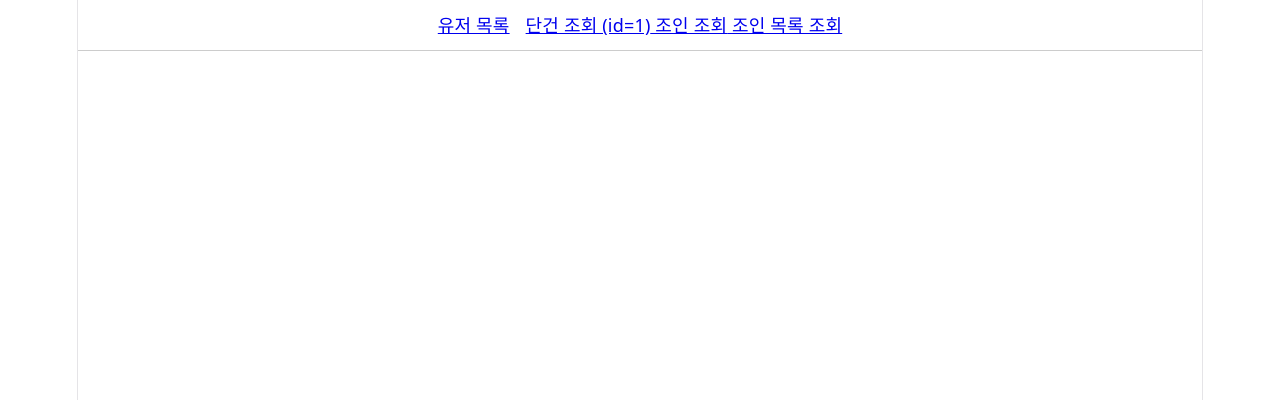
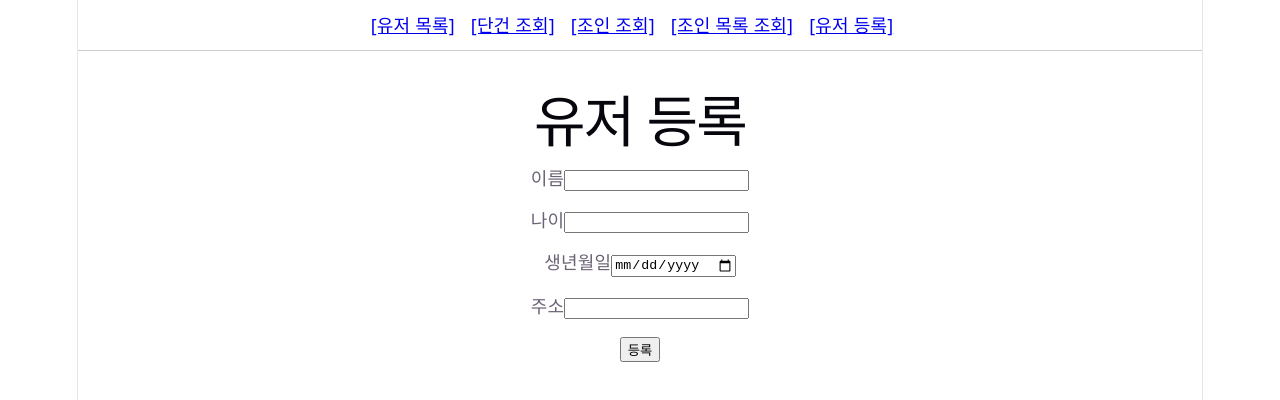
Before and after one commit to kimgyuhyun/legacy-servlet-jdbc, a React (Vite) app in the folder legacy-practice-step3.0/legacy-practice-frontend/: page /create/user in a window 1280 px wide. Shown: the top 400 px of the page. Built offline with nearby package versions, Linux system fonts and the light colour scheme.

Commit message:
feat: UserCreatePage implementation based on useState/onChange/onSubmit

```diff
--- a/legacy-practice-step3.0/legacy-practice-frontend/src/App.jsx
+++ b/legacy-practice-step3.0/legacy-practice-frontend/src/App.jsx
@@ -3,15 +3,17 @@ import UserDetailPage from './pages/UserDetailPage';
 import UserListPage from './pages/UserListPage';
 import UserWithDetailPage from './pages/UserWithDetailPage';
 import UserWithDetailListPage from './pages/UserWithDetailListPage';
+import UserCreatePage from './pages/UserCreatePage';
 
 function App() {
   return (
     <>
       <nav style={{ padding: '12px 24px', borderBottom: '1px solid #ccc'}}>
-        <Link to="/list" style={{ marginRight: 16 }}>유저 목록</Link>
-        <Link to="/detail/1">단건 조회 (id=1)</Link>
-        <Link to="/join/user/detail/1"> 조인 조회</Link>
-        <Link to="/join/user/detail/list"> 조인 목록 조회</Link>
+        <Link to="/list" style={{ marginRight: 16 }}>[유저 목록]</Link>
+        <Link to="/detail/1" style={{ marginRight: 16 }}>[단건 조회]</Link>
+        <Link to="/join/user/detail/1" style={{ marginRight: 16 }}>[조인 조회]</Link>
+        <Link to="/join/user/detail/list" style={{ marginRight: 16 }}>[조인 목록 조회]</Link>
+        <Link to="/create/user" style={{ marginRight: 16 }}>[유저 등록]</Link>
       </nav>
 
       <Routes>
@@ -19,6 +21,7 @@ function App() {
         <Route path="/detail/:id" element={<UserDetailPage/>} />
         <Route path="/join/user/detail/:id" element={<UserWithDetailPage/>} />
         <Route path="/join/user/detail/list" element={<UserWithDetailListPage/>} />
+        <Route path="/create/user" element={<UserCreatePage/>} />
       </Routes>
     </>
   )
--- a/legacy-practice-step3.0/legacy-practice-frontend/src/api/userApi.js
+++ b/legacy-practice-step3.0/legacy-practice-frontend/src/api/userApi.js
@@ -12,8 +12,11 @@ export const getUserById = (id) => client.get(`/user/api/${id}`);
 //    return res;
 //  };
 
+
 export const getUserList = () => client.get('/user/api/list');
 
 export const getUserWithDetailById = (id) => client.get(`/user/api/detail/${id}`);
 
 export const getUserWithDetailList = () => client.get('/user/api/detail/list');
+
+export const createUser = (user) => client.post('/user/api/create', user);
--- /dev/null
+++ b/legacy-practice-step3.0/legacy-practice-frontend/src/pages/UserCreatePage.jsx
@@ -0,0 +1,79 @@
+import { useState } from 'react';
+import { createUser } from '../api/userApi';
+
+function UserCreatePage() {
+    const [form, setForm] = useState({
+        name: '',
+        age: '',
+        birthDate: '',
+        address: '',
+    });
+    const [result, setResult] = useState(null);
+    const [loading, setLoading] = useState(false);
+    const [error, setError] = useState('');
+
+    const handleChange = (e) => {
+        const { name, value } = e.target;
+        setForm({ ...form, [name]: value });
+    };
+
+    const handleSubmit = async (e) => {
+        e.preventDefault();
+        setLoading(true);
+        setError('');
+
+        try {
+            const res = await createUser({
+                ...form,
+                age: parseInt(form.age, 10),
+            });
+            setResult(res.data);
+        } catch (e) {
+            const msg = e.response?.data?.message || e.message || '등록 실패';
+            setError(msg);
+        } finally {
+            setLoading(false);
+        }
+    }
+
+    return (
+        <div style={{ padding: 24 }}>
+            <h1>유저 등록</h1>
+
+            <form onSubmit={handleSubmit}>
+                <div style={{ marginBottom: 16 }}>
+                    <label htmlFor="name">이름</label>
+                    <input type="text" id="name" name="name"
+                        value={form.name} onChange={handleChange} required />
+                </div>
+                <div style={{ marginBottom: 16 }}>
+                    <label htmlFor="age">나이</label>
+                    <input type="number" id="age" name="age"
+                        value={form.age} onChange={handleChange} required />
+                </div>
+                <div style={{ marginBottom: 16 }}>
+                    <label htmlFor="birthDate">생년월일</label>
+                    <input type="date" id="birthDate" name="birthDate"
+                        value={form.birthDate} onChange={handleChange} required />
+                </div>
+                <div style={{ marginBottom: 16 }}>
+                    <label htmlFor="address">주소</label>
+                    <input type="text" id="address" name="address"
+                        value={form.address} onChange={handleChange} required />
+                </div>
+                <button type="submit" disabled={loading}>
+                    {loading ? '등록 중...' : '등록'}
+                </button>
+            </form>
+
+            {error && <p style={{ color: 'red' }}>{error}</p>}
+            {result && (
+                <div style={{ marginTop: 16 }}>
+                    <p>✅ 등록 완료! ID: {result.id} / 이름: {result.name}</p>
+                </div>
+            )}
+        </div>
+    );
+}
+
+export default UserCreatePage;
```
Also changed, not shown: 2 other files (tests, documents, lock files or other folders).
